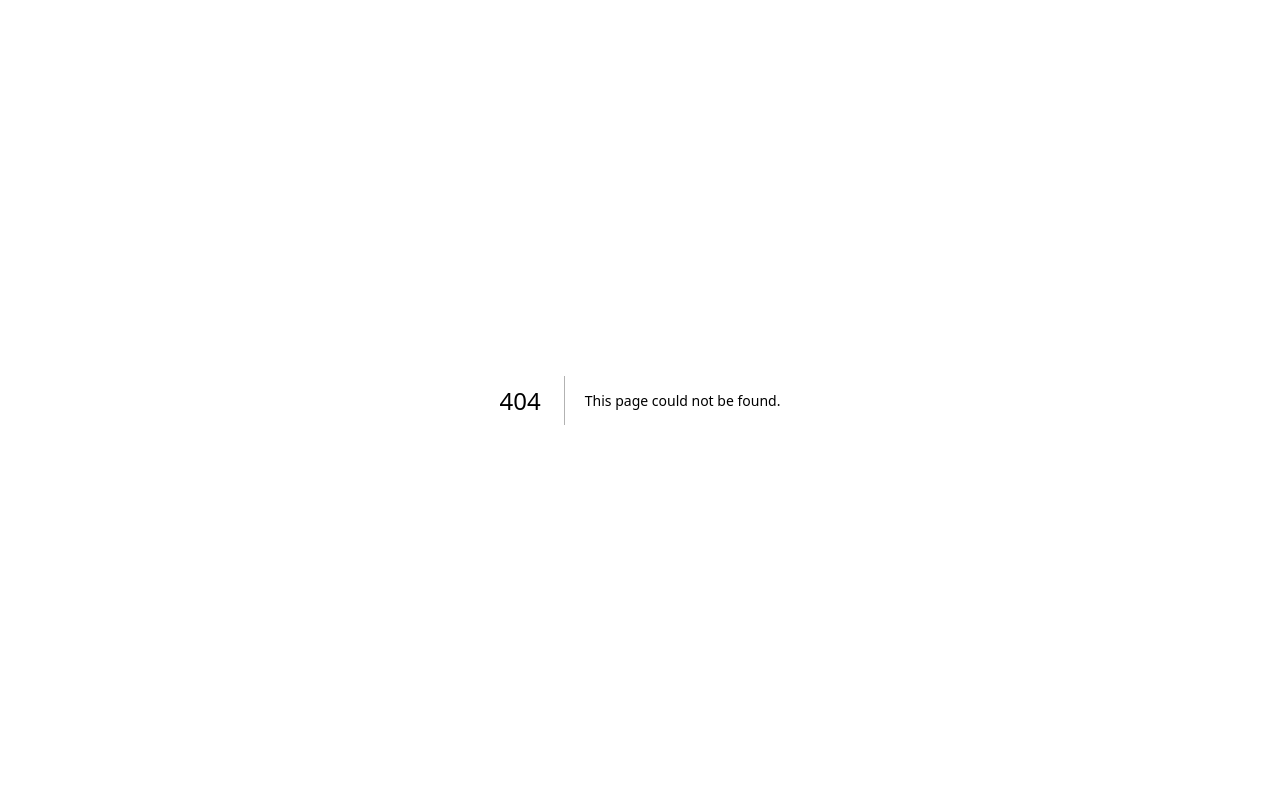
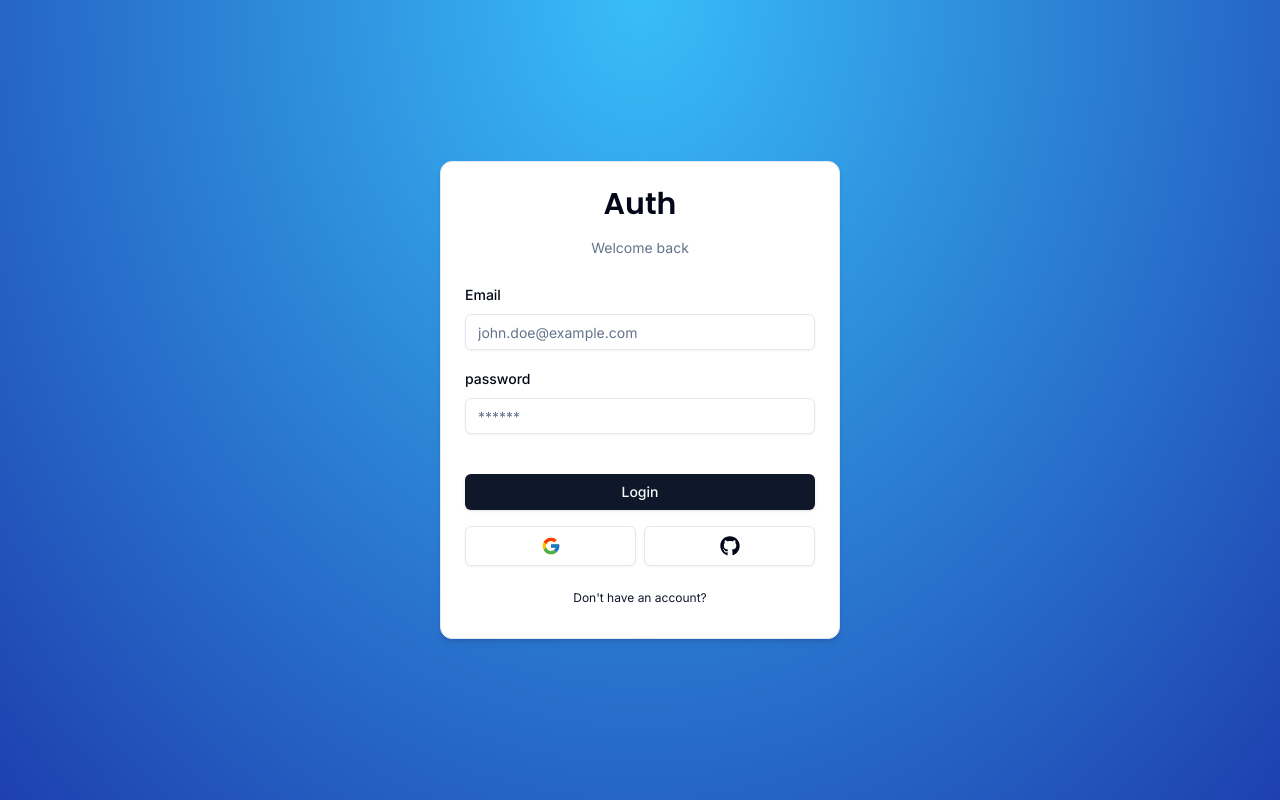
Before and after one commit to moisesmelllo/next-auth, a Next.js app: page /auth/register in a window 1280 px wide. Before the commit this address had no page. Built offline with nearby package versions, Linux system fonts and the light colour scheme.

Commit message:
feat: Register Page

```diff
--- /dev/null
+++ b/src/app/auth/register/page.tsx
@@ -0,0 +1,12 @@
+import { LoginForm } from '@/components/auth/LoginForm'
+import React from 'react'
+
+const RegisterPage = () => {
+  return (
+    <div>
+      <LoginForm />
+    </div>
+  )
+}
+
+export default RegisterPage
```
